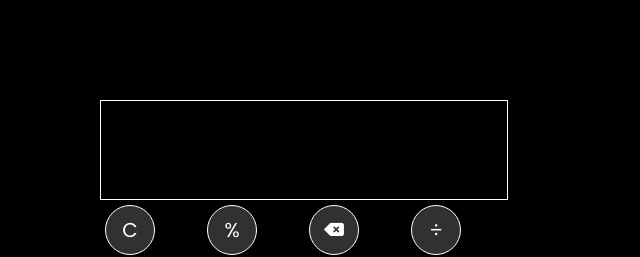
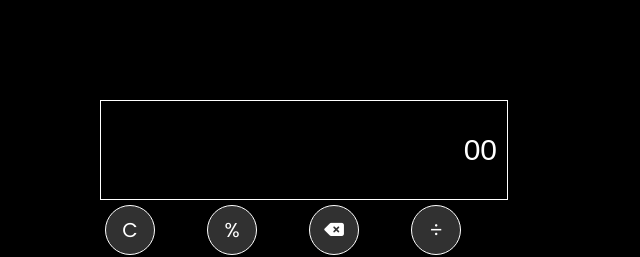
Before and after one commit to 1-Shreyash/Basic-Calculator, a plain HTML site: page index.html in a window 1280 px wide. Both pictures are taken after a click on the button "00". Shown: the top 257 px of the page, 0-640 px from the left. Drawn offline with Linux system fonts and the light colour scheme.

Commit message:
changes✨

```diff
--- a/app.js
+++ b/app.js
@@ -1,8 +1,21 @@
 btn = document.querySelectorAll(".keys");
 scr = document.querySelector(".screen")
-btn.forEach(element => {
-    element.onclick( () =>{
-        scr.value = element.innerHTML;
+btn.forEach((element,index) => {
+    if(index == 0){
+        element.addEventListener("click", ()=>{
+            let str = scr.value;
+        })
     }
-    )
+    else if(index == 2){
+        let str = scr.value
+        element.addEventListener("click", ()=>{
+
+        })
+    }
+    else{
+        element.addEventListener("click", ()=>{
+            scr.value += element.innerHTML;
+        })
+    }
 });
+// btn[6].addEventListener("click")
--- a/index.html
+++ b/index.html
@@ -17,7 +17,7 @@
 <body>
     <div class="main">
         <div class="calc">
-            <input type="number" class="screen">
+            <input type="text" class="screen">
             <div class="grid-display">
                 <button class="keys">C</button>
                 <button class="keys">%</button>
--- a/style.css
+++ b/style.css
@@ -29,6 +29,8 @@ body{
     box-sizing: border-box;
     outline: none;
     caret-color: rgb(255, 94, 0);
+    /* display: flex;
+    justify-content: flex-end; */
 }
 .grid-display{
     display: grid;
```
